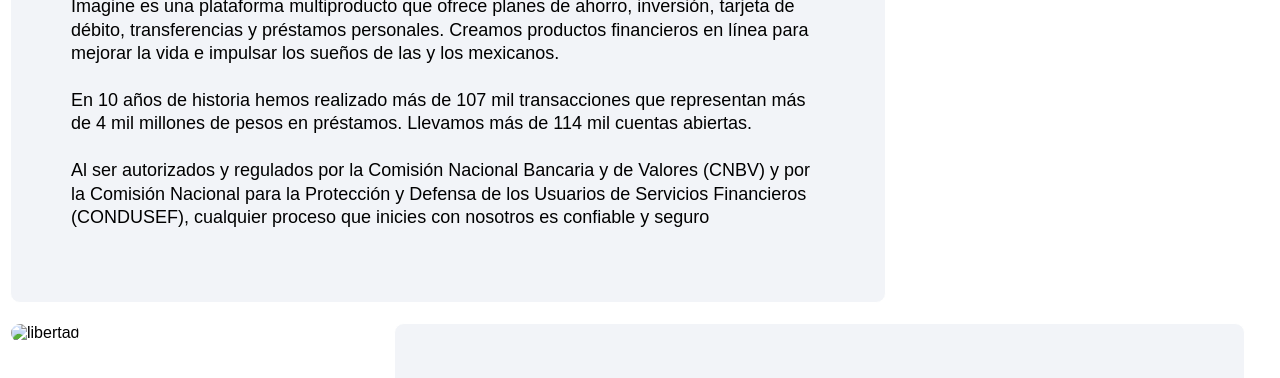
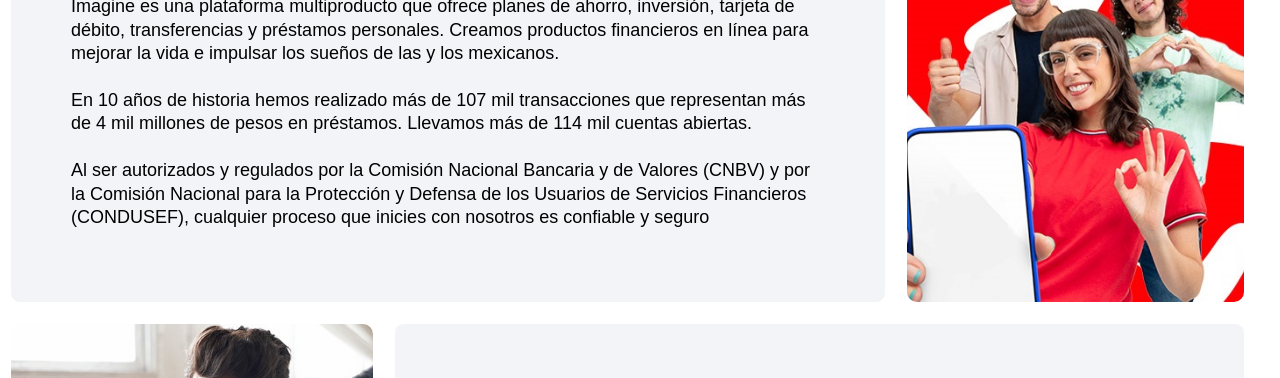
Before and after one commit to Diegoiribe/Imagine, a plain HTML site: page index.html in a window 1280 px wide. Shown: the part 269-647 px from the top of the page. Drawn offline with nearby package versions, Linux system fonts and the light colour scheme.

Commit message:
Update index.html

```diff
--- a/index.html
+++ b/index.html
@@ -29,7 +29,7 @@
 					</p>
 				</article>
 			</section>
-			<aside class="info"><img class="img" src="./Fotos/foto4.jpg" alt="libertad" /></aside>
+			<aside class="info"><img class="img" src="./foto4.jpg" alt="libertad" /></aside>
 			<section class="containerInfo2">
 				<article>
 					<h2>Lo que nos hace unicos</h2>
@@ -49,7 +49,7 @@
 					</div>
 				</article>
 			</section>
-			<aside class="info2"><img class="img" src="./Fotos/foto3.jpg" alt="libertad" /></aside>
+			<aside class="info2"><img class="img" src="./foto3.jpg" alt="libertad" /></aside>
 			<section id="Inversion" class="containerInfo3">
 				<article>
 					<h2>Planes de inversion</h2>
```
